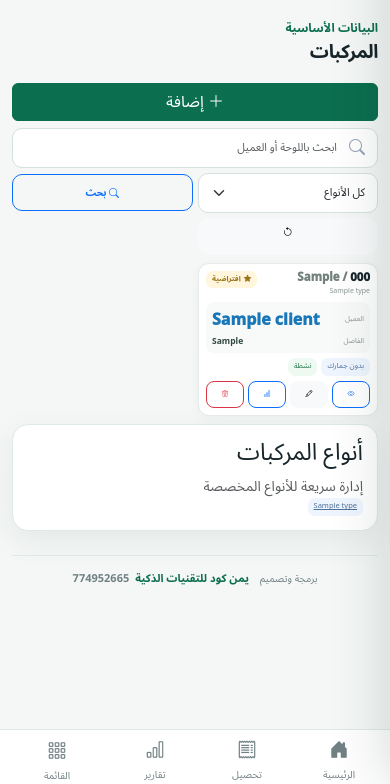
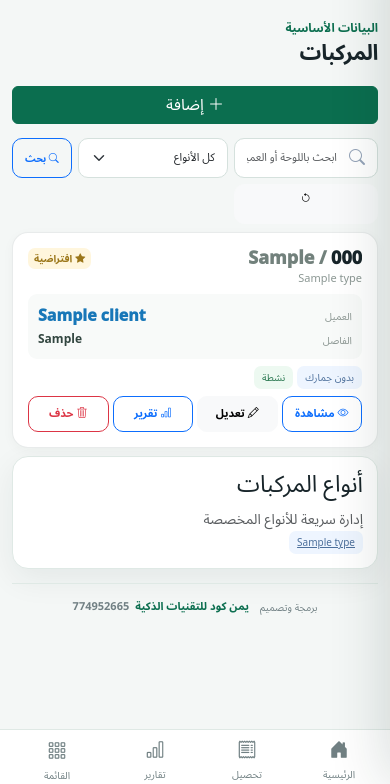
Before and after one commit to zydan25/kareem, a Flask app: page /vehicles in a window 390 px wide. Shown: the part 60-844 px from the top of the page. Run offline with Flask 3, Linux system fonts and the light colour scheme; a user stored in the database is signed in; tables that the repository leaves empty hold one stand-in row (values such as "Sample post").

Commit message:
تكبير بطاقات المركبات وجعلها بطاقة واحدة في الصف

```diff
--- a/app/templates/master_data/vehicles.html
+++ b/app/templates/master_data/vehicles.html
@@ -2,32 +2,32 @@
 {% block title %}المركبات - {{app_name}}{% endblock %}
 {% block content %}
 <style>
-.vehicle-page{max-width:1100px;margin:auto}
+.vehicle-page{max-width:820px;margin:auto}
 .vehicle-head h1{font-size:1.35rem;margin:.1rem 0}
 .vehicle-head p{display:none}
 .vehicle-toolbar{display:grid;grid-template-columns:minmax(0,1fr) 180px auto auto;gap:6px;align-items:center;margin-bottom:8px}
 .vehicle-toolbar .form-control,.vehicle-toolbar .form-select{min-height:40px;border-radius:10px;font-size:11px}
 .vehicle-toolbar .btn{min-height:40px;border-radius:10px;font-size:10px;font-weight:900}
-.vehicle-grid{display:grid;grid-template-columns:repeat(3,minmax(0,1fr));gap:8px}
-.vehicle-card{border:1px solid rgba(37,65,58,.10);border-radius:13px;background:#fff;padding:9px;box-shadow:0 3px 12px rgba(22,43,37,.035);display:flex;flex-direction:column;gap:7px;min-width:0}
+.vehicle-grid{display:grid;grid-template-columns:1fr;gap:10px}
+.vehicle-card{border:1px solid rgba(37,65,58,.10);border-radius:16px;background:#fff;padding:15px;box-shadow:0 3px 12px rgba(22,43,37,.035);display:flex;flex-direction:column;gap:7px;min-width:0}
 .vehicle-card.inactive{opacity:.68}
 .vehicle-card-head{display:flex;align-items:flex-start;justify-content:space-between;gap:7px}
 .vehicle-number{min-width:0}
-.vehicle-number strong{display:block;font-size:14px;font-weight:950;line-height:1.15;white-space:nowrap;overflow:hidden;text-overflow:ellipsis}
-.vehicle-number small{display:block;font-size:8.5px;color:#8b9793;margin-top:2px}
-.vehicle-default{display:inline-flex;align-items:center;gap:3px;padding:3px 6px;border-radius:7px;background:#fff6dd;color:#9b7618;font-size:7.5px;font-weight:900;white-space:nowrap}
-.vehicle-meta{display:flex;flex-direction:column;gap:3px;padding:7px;background:#f8faf9;border-radius:9px}
+.vehicle-number strong{display:block;font-size:18px;font-weight:950;line-height:1.15;white-space:nowrap;overflow:hidden;text-overflow:ellipsis}
+.vehicle-number small{display:block;font-size:11px;color:#8b9793;margin-top:2px}
+.vehicle-default{display:inline-flex;align-items:center;gap:3px;padding:3px 6px;border-radius:7px;background:#fff6dd;color:#9b7618;font-size:10px;font-weight:900;white-space:nowrap}
+.vehicle-meta{display:flex;flex-direction:column;gap:3px;padding:10px;background:#f8faf9;border-radius:9px}
 .vehicle-meta-row{display:flex;align-items:center;justify-content:space-between;gap:5px}
-.vehicle-meta-row span:first-child{font-size:8px;color:#8b9692}
-.vehicle-meta-row span:last-child{font-size:9.5px;font-weight:850;color:#324640;min-width:0;text-align:left}
+.vehicle-meta-row span:first-child{font-size:10px;color:#8b9692}
+.vehicle-meta-row span:last-child{font-size:12px;font-weight:850;color:#324640;min-width:0;text-align:left}
 .vehicle-client-link{color:#1877b8!important;text-decoration:none;font-weight:950!important;white-space:nowrap;overflow:hidden;text-overflow:ellipsis}
 .vehicle-client-link:hover{text-decoration:underline}
 .vehicle-tags{display:flex;gap:4px;flex-wrap:wrap}
-.vehicle-tag{font-size:7.5px;padding:3px 6px;border-radius:7px;background:#eef5ff;color:#4d709c}
+.vehicle-tag{font-size:10px;padding:4px 8px;border-radius:7px;background:#eef5ff;color:#4d709c}
 .vehicle-tag.status-on{background:#edf9f1;color:#27764e}
 .vehicle-tag.status-off{background:#fff0ef;color:#aa5049}
 .vehicle-actions{display:grid;grid-template-columns:repeat(4,1fr);gap:4px}
-.vehicle-actions .btn{min-height:30px;padding:4px;border-radius:8px;font-size:8.5px;font-weight:850;display:flex;align-items:center;justify-content:center;gap:3px}
+.vehicle-actions .btn{min-height:36px;padding:6px;border-radius:10px;font-size:11px;font-weight:850;display:flex;align-items:center;justify-content:center;gap:3px}
 .vehicle-actions form{margin:0}
 .vehicle-type-panel{margin-top:8px}
 .add-panel{display:none}
@@ -39,7 +39,7 @@
 .vehicle-form-actions{grid-column:1/-1;display:flex;gap:5px}
 .vehicle-form-actions .btn{border-radius:9px;font-size:10px;font-weight:900}
 .vehicle-filter-note{font-size:8px;color:#8c9693;margin-right:auto}
-@media(max-width:900px){.vehicle-grid{grid-template-columns:repeat(2,minmax(0,1fr))}.vehicle-toolbar{grid-template-columns:minmax(0,1fr) 150px auto}}
+@media(max-width:900px){.vehicle-grid{grid-template-columns:1fr}}.vehicle-toolbar{grid-template-columns:minmax(0,1fr) 150px auto}}
 @media(max-width:700px){
  .vehicle-page{padding-bottom:10px}
  .vehicle-head{margin-bottom:7px}
@@ -47,15 +47,15 @@
  .vehicle-toolbar{grid-template-columns:1fr 1fr;gap:5px}
  .vehicle-toolbar .search-wrap{grid-column:1/-1}
  .vehicle-toolbar .btn{min-height:37px}
- .vehicle-grid{grid-template-columns:repeat(2,minmax(0,1fr));gap:6px}
- .vehicle-card{padding:7px;border-radius:11px;gap:5px}
- .vehicle-number strong{font-size:11.5px}
- .vehicle-number small{font-size:7px}
- .vehicle-meta{padding:6px;border-radius:8px}
- .vehicle-meta-row span:first-child{font-size:7px}
- .vehicle-meta-row span:last-child{font-size:8.5px}
- .vehicle-actions .btn{min-height:27px;font-size:7px;padding:3px}
- .vehicle-actions .btn span{display:none}
+ .vehicle-grid{grid-template-columns:1fr;gap:8px}
+ .vehicle-card{padding:13px;border-radius:14px;gap:8px}
+ .vehicle-number strong{font-size:16px}
+ .vehicle-number small{font-size:10px}
+ .vehicle-meta{padding:9px;border-radius:10px}
+ .vehicle-meta-row span:first-child{font-size:9px}
+ .vehicle-meta-row span:last-child{font-size:11px}
+ .vehicle-actions .btn{min-height:34px;font-size:10px;padding:5px}
+ .vehicle-actions .btn span{display:inline}
  .vehicle-form-compact{grid-template-columns:1fr 1fr}
 }
 </style>
```
